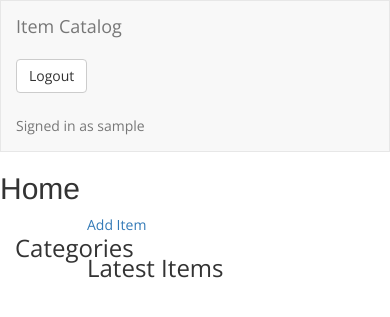
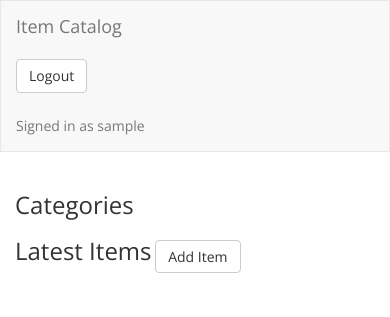
Before and after one commit to dsychin/catalog, a Flask app: page / in a window 390 px wide. Shown: the top 317 px of the page. Run offline with Flask 2, Linux system fonts and the light colour scheme; the visitor is signed in with stand-in values (Sample User, id 1); data that the repository does not hold is empty; parts of the project's set-up code (start-up, migrations or seed data) failed here and were passed over; some libraries are stand-ins or nearby versions.

Commit message:
styled home page with bootstrap

```diff
--- a/static/css/style.css
+++ b/static/css/style.css
@@ -7,15 +7,11 @@ body {
     margin: auto;
 }
 
-.container {
-    display: flex;
-    flex-wrap: wrap;
+#latest-item h3,
+#add-item {
+    display: inline;
 }
 
-.container nav {
-    width: 20%;
+#latest-item div {
+    margin-top: 1em;
 }
-
-.container section {
-    width: 80%;
-}
--- a/templates/home.html
+++ b/templates/home.html
@@ -26,31 +26,28 @@
             </div>
         </nav>
     </header>
-    <h2>Home</h2>
-    <div class="container">
-        <nav>
+    <div class="container-fluid">
+        <div class="row">
+            <div id="categories" class="col-xs-12 col-md-3">
                 <h3>Categories</h3>
-            <ul>
+                <div class="list-group">
                     {% for category in categories %}
-                <li>
-                    <a href="{{ url_for('category', category_id=category.id) }}">{{ category.name }}</a>
-                </li>
+                    <a class="list-group-item" href="{{ url_for('category', category_id=category.id) }}">{{ category.name }}</a>
                     {% endfor %}
-            </ul>
-        </nav>
-        <section>
+                </div>
+            </div>
+            <div id="latest-item" class="col-xs-12 col-md-9">
+                <h3>Latest Items</h3>
                 {% if login_session['email'] %}
-            <a href="{{ url_for('item_add') }}">Add Item</a>
+                <a id="add-item" class="btn btn-default" href="{{ url_for('item_add') }}">Add Item</a>
                 {% endif %}
-            <h3>Latest Items</h3>
-            <ul>
+                <div class="list-group">
                     {% for item in items %}
-                <li>
-                    <a href="{{ url_for('item', item_id=item.id) }}">{{ item.name }}</a>
-                </li>
+                    <a class="list-group-item" href="{{ url_for('item', item_id=item.id) }}">{{ item.name }}</a>
                     {% endfor %}
-            </ul>
-        </section>
+                </div>
+            </div>
+        </div>
     </div>
 </body>
 
```
Lines whose indentation alone changed are shown as unchanged.
